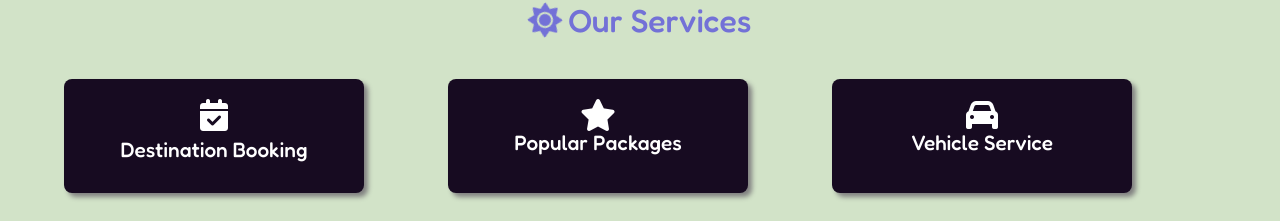
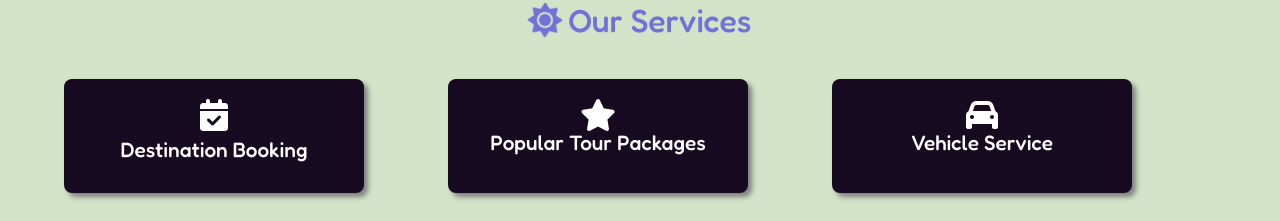
Before and after one commit to CaptainMASUD/travel-tribe, a React (Vite) app: page / in a window 1280 px wide. Shown: the part 849-1070 px from the top of the page. Built offline with nearby package versions, Linux system fonts and the light colour scheme; a web font is replaced by a local one.

Commit message:
version 1.4.9

```diff
--- a/src/Components/Description.jsx
+++ b/src/Components/Description.jsx
@@ -44,7 +44,7 @@ function Description() {
           </div>
           <div className="card" style={{ animation: "fade-in 0.5s forwards" }}>
             <i class="fa-solid fa-star fa-2x"></i>
-            <h2> Popular Packages</h2>
+            <h2> Popular Tour Packages</h2>
           </div>
           <div className="card" style={{ animation: "fade-in 0.5s forwards" }}>
             <i class="fa-solid fa-car  fa-2x"></i>
```
